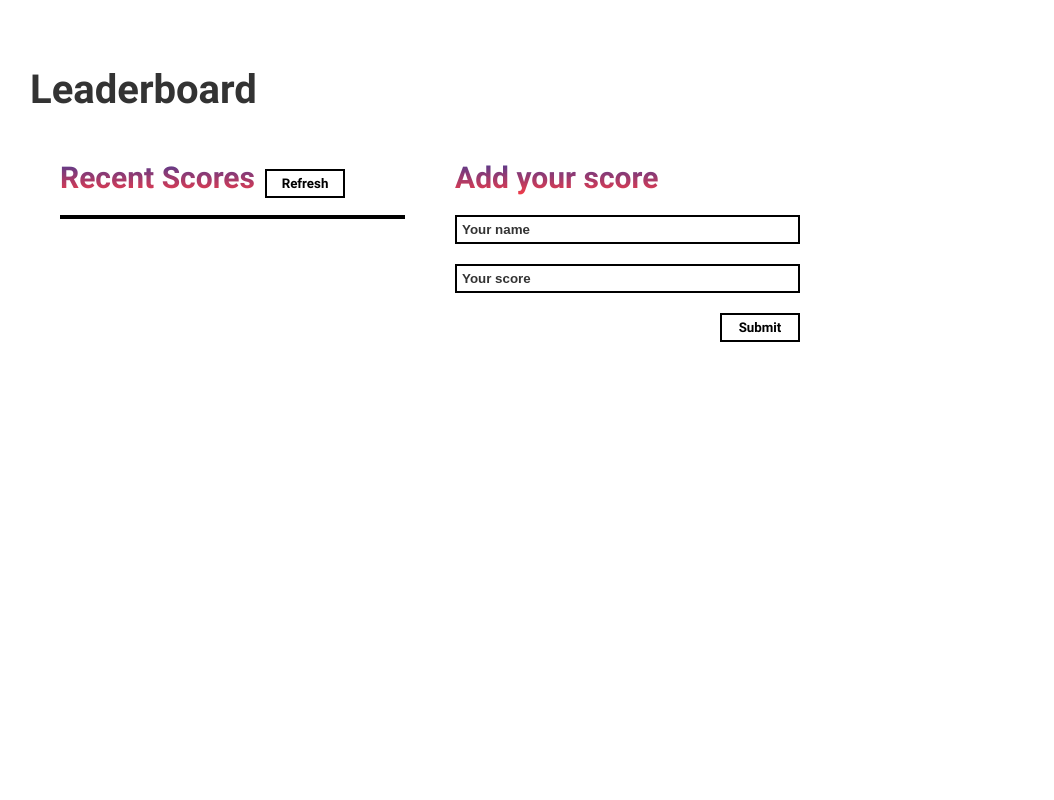
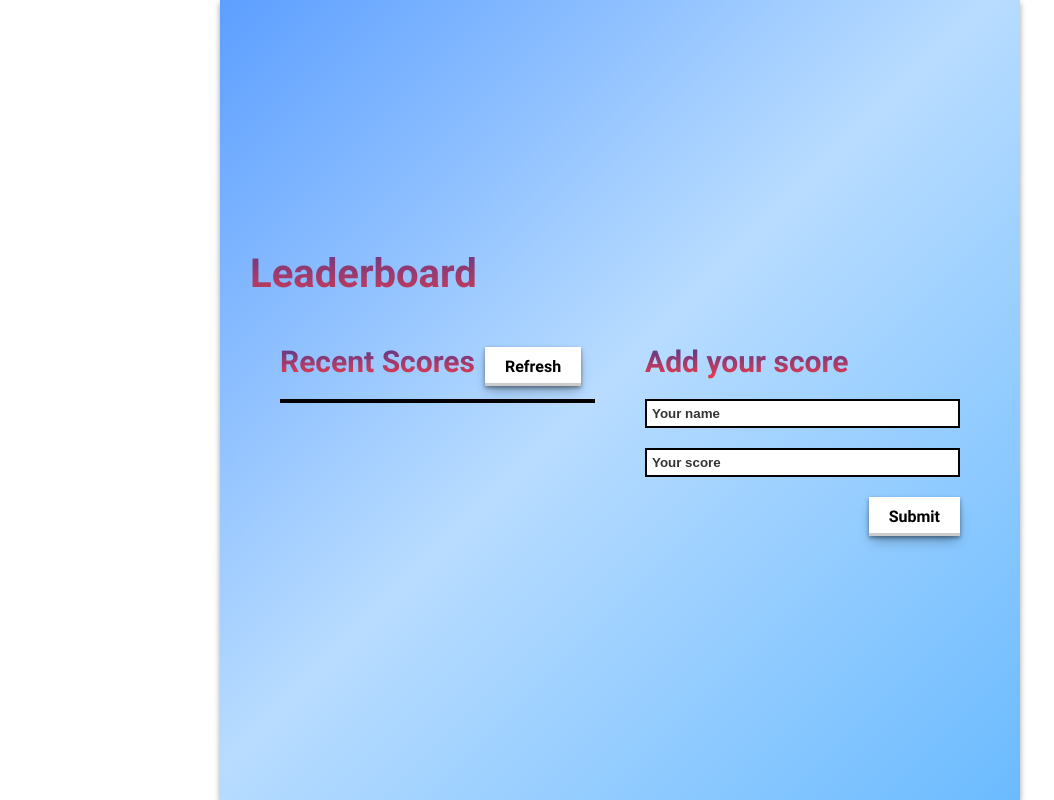
Before and after one commit to Ol-create/Leaderboard-app, a website built with webpack: page src/index.html in a window 1280 px wide. Shown: the whole page, without its empty margins (20-1074 px from the left). Built offline with nearby package versions, Linux system fonts and the light colour scheme; no server answers.

Commit message:
feat: add box-shadow and background-image to button and container

```diff
--- a/src/main.scss
+++ b/src/main.scss
@@ -55,13 +55,19 @@ body {
 }
 
 .btn {
-  border: 2px solid #000;
-  padding: 0.5rem 1rem;
-  width: 8rem;
   font-family: inherit;
-  background: var(--white);
-  font-weight: 600;
+  font-weight: 700;
+  font-size: 1.6rem;
+  padding: 1rem 2rem;
+  border: 2px solid var(--dark);
+  background-color: var(--white);
   cursor: pointer;
+  box-shadow: rgba(0, 0, 0, 0.4) 0 2px 4px, rgba(0, 0, 0, 0.3) 0 7px 13px -3px, rgba(0, 0, 0, 0.2) 0 -3px 0 inset;
+  transition: all 0.2s;
+
+  &:active {
+    transform: translateY(2px);
+  }
 }
 
 .container {
@@ -69,13 +75,20 @@ body {
   display: flex;
   flex-direction: column;
   justify-content: center;
-  margin: 5rem;
+  margin: auto auto;
+  height: 100vh;
+  padding: 3rem;
+  box-shadow: rgba(0, 0, 0, 0.16) 0 3px 6px, rgba(0, 0, 0, 0.23) 0 3px 6px;
+  background-image: linear-gradient(-225deg, #5d9fff 0%, #b8dcff 48%, #6bbbff 100%);
 
   .main-title {
     font-size: 4rem;
     font-weight: 700;
     line-height: 2;
+
+    @include textGradient();
   }
+
 
   .scores {
     margin: 3rem;
```
